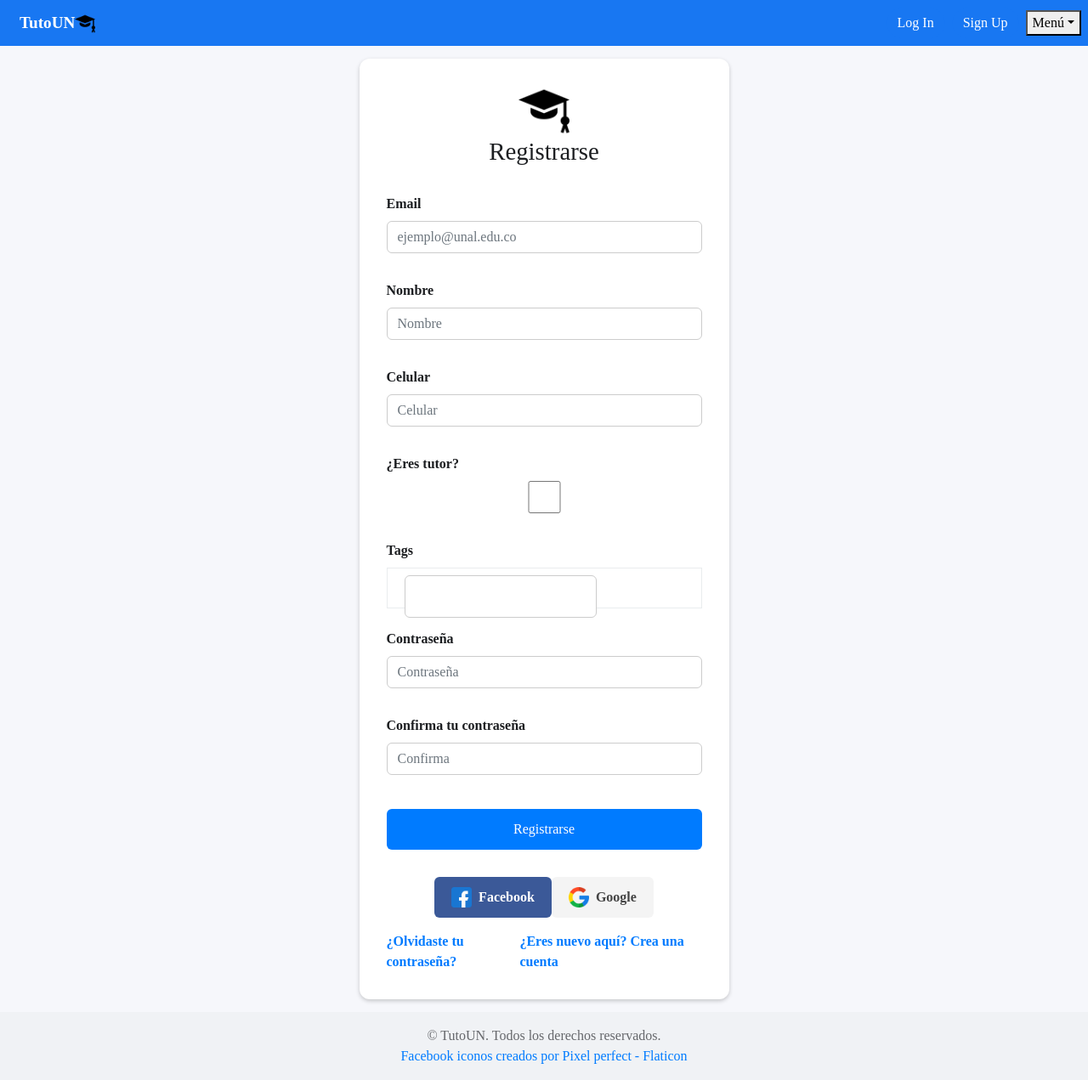
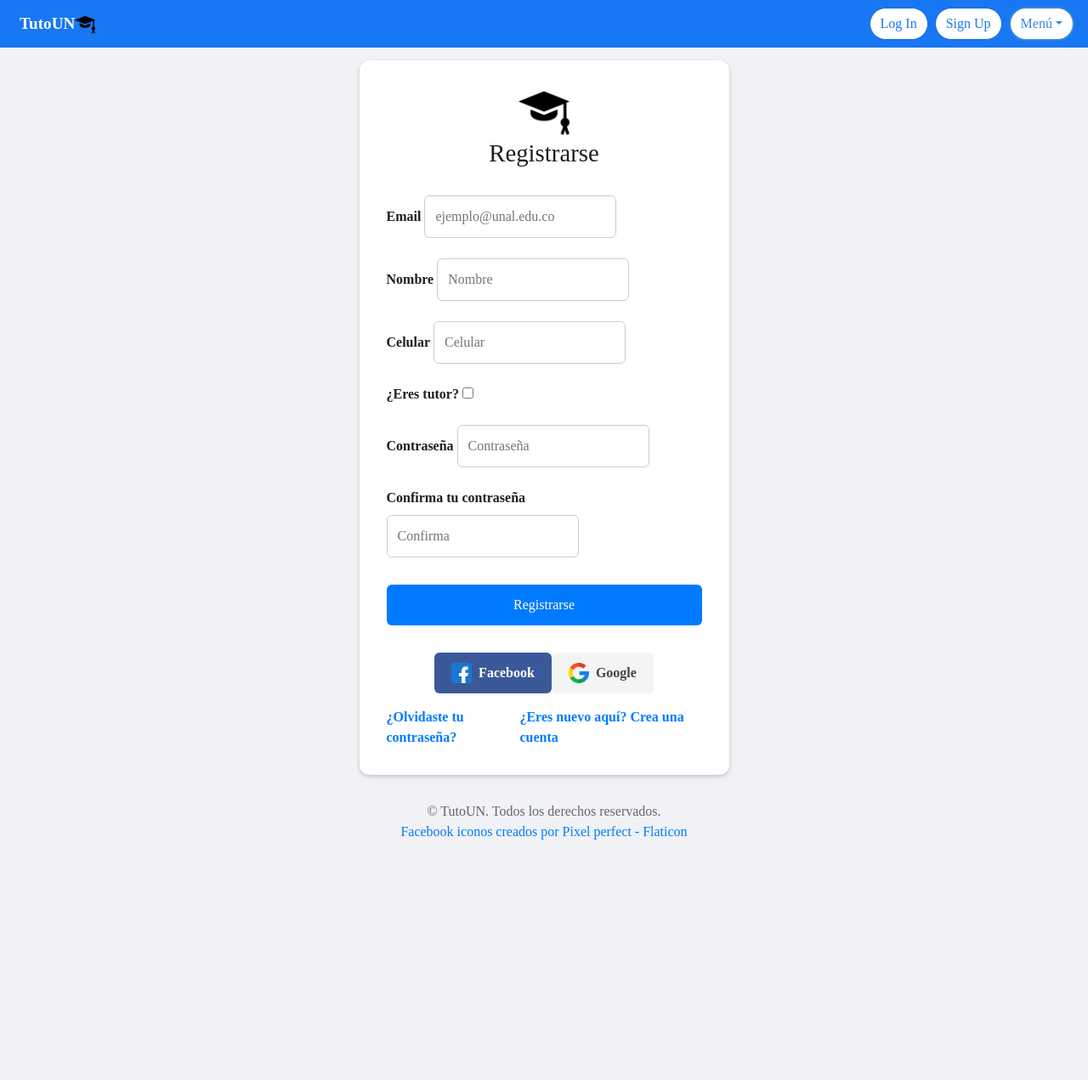
Before and after one commit to federicoGuerrerot/ppi_10, a Django app: page /users/signup/ in a window 1280 px wide. Shown: the whole page at 85% size. After the commit the page ends 988 px from the top, so only its background shows below. Run offline with Django 4.2, Linux system fonts and the light colour scheme; parts of the project's set-up code (start-up, migrations or seed data) failed here and were passed over; some libraries are stand-ins or nearby versions.

Commit message:
arreglo sign up

```diff
--- a/core/templates/core/base.html
+++ b/core/templates/core/base.html
@@ -44,9 +44,9 @@
         }
 
         .button {
-            background-color: #1877f2;
-            border: 1px solid #1877f2;
-            color: #ffffff;
+            background-color: #ffffff;
+            border: 1px solid #146cdf;
+            color: #1877f2;
             padding: 6px 12px;
             text-align: center;
             text-decoration: none;
@@ -61,7 +61,7 @@
         }
 
         .button:hover {
-            background-color: #1255d5;
+            background-color: #3762b4;
             color: white;
         }
 
@@ -70,6 +70,58 @@
             color: #65676b;
             padding: 1rem;
             text-align: center;
+        }
+
+        .dropdown {
+            position: relative;
+            display: inline-block;
+        }
+
+        .dropdown-toggle {
+            background-color: white;
+            border-radius: 20px;
+            color: #3787dd;
+            border: 2px solid #3787dd;
+            padding: 6px 12px;
+            margin-right: 0.5em;
+            font-size: 16px;
+            cursor: pointer;
+            outline: none;
+            transition: background-color 0.2s, color 0.2s, border-color 0.2s;
+        }
+
+        .dropdown-toggle:hover {
+            border-radius: 20px;
+            margin-right: 0.5em;
+            background-color: #3762b4;
+            color: white;
+            border-color: #3787dd;
+        }
+
+        .dropdown-menu {
+            display: none;
+            position: absolute;
+            right: 0;
+            background-color: #000;
+            box-shadow: 0px 8px 16px 0px rgba(0, 0, 0, 0.2);
+            min-width: 160px;
+            z-index: 1;
+        }
+
+        .dropdown-menu a {
+            color: white;
+            padding: 12px 16px;
+            text-decoration: none;
+            display: block;
+            transition: background-color 0.2s;
+        }
+
+        .dropdown-menu a:hover {
+            background-color: #3787dd;
+        }
+
+        .dropdown:hover .dropdown-menu {
+            display: block;
         }
     </style>
 
--- a/users/templates/users/signup.html
+++ b/users/templates/users/signup.html
@@ -15,46 +15,27 @@
 {% endif %}
 
     <style>
-        body {
-            background-color: #f6f7fb;
-        }
-
-        .login-icon {
+.signup-icon {
   width: 60px;
   height: auto;
   margin-bottom: 0px;
 }
-        .login-container {
-            display: flex;
-            flex-direction: column;
-            align-items: center;
-            justify-content: center;
-            margin: 15px auto;
-            min-height: 80vh;
-            background-color: white;
-            max-width: 435px;
-            border-radius: 12px;
-            box-shadow: 0 2px 5px rgba(0, 0, 0, 0.2);
-            padding: 2rem;
-        }
 
-        h1 {
-            font-size: 1.8em;
-            margin-bottom: 1.5rem;
-        }
-
-        .login-container form {
+.signup-form {
   display: flex;
   flex-direction: column;
   width: 100%;
 }
 
-        .login-container label {
+.form-group {
   margin: 0.5rem 0;
+}
+
+.form-label {
   font-weight: bold;
 }
 
-        .login-container input {
+.form-input {
   margin-bottom: 0.5rem;
   padding: 0.75rem;
   border: 1px solid #ccc;
@@ -62,7 +43,7 @@
   font-size: 16px;
 }
 
-        .login-container button {
+.signup-button {
   background-color: #007bff;
   color: white;
   border: none;
@@ -74,7 +55,7 @@
   font-size: 16px;
 }
 
-        .login-container button:hover {
+.signup-button:hover {
   background-color: #0056b3;
 }
 
@@ -141,12 +122,38 @@
   text-decoration: underline;
 }
 
+.signup-container {
+  display: flex;
+  flex-direction: column;
+  align-items: center;
+  justify-content: center;
+  margin: 15px auto;
+  min-height: 80vh;
+  background-color: white;
+  max-width: 435px;
+  border-radius: 12px;
+  box-shadow: 0 2px 5px rgba(0, 0, 0, 0.2);
+  padding: 2rem;
+}
+
+h1 {
+  font-size: 1.8em;
+  margin-bottom: 1.5rem;
+}
+
 .error-message {
   color: red;
   text-align: center;
   font-weight: bold;
   margin-bottom: 1rem;
 }
+
+@media (max-width: 500px) {
+  .signup-container {
+    max-width: 95%;
+  }
+}
+
 
     </style>
 
@@ -155,58 +162,50 @@
         <p class="error-message">{{form.errors}}</p>
     {% endif %}
 
-    <div class="login-container">
-        <img src="{% static 'grado.png' %}" alt="Icon" class="login-icon">
+    <div class="signup-container">
+        <img src="{% static 'grado.png' %}" alt="Icon" class="signup-icon">
         <h1>Registrarse</h1>
-        <form method=POST action="{% url 'users:signup' %}">
+        <form method="POST" action="{% url 'users:signup' %}" class="signup-form">
             {% csrf_token %}
-            <!--('email', 'nombre', 'celular', 'is_tutor', 'tags')-->
-            <!--no se envía el form por que los tags necesitan de css y js-->
             <div class="form-group">
-                <label>Email</label>
-                <input type="text" class="form-control" name="email" placeholder="ejemplo@unal.edu.co">
+                <label class="form-label">Email</label>
+                <input type="email" class="form-input" name="email" placeholder="ejemplo@unal.edu.co" required>
             </div>
             <div class="form-group">
-                <label>Nombre</label>
-                <input type="text" class="form-control" name="nombre" placeholder="Nombre">
+                <label class="form-label">Nombre</label>
+                <input type="text" class="form-input" name="nombre" placeholder="Nombre" required>
             </div>
             <div class="form-group">
-                <label>Celular</label>
-                <input type="text" class="form-control" name="celular" placeholder="Celular">
+                <label class="form-label">Celular</label>
+                <input type="tel" class="form-input" name="celular" placeholder="Celular" required>
             </div>
             <div class="form-group">
-                <label>¿Eres tutor?</label>
-                <input type="checkbox" class="form-control" name="is_tutor">
+                <label class="form-label">¿Eres tutor?</label>
+                <input type="checkbox" class="form-input" name="is_tutor">
             </div>
             <div class="form-group">
-                <label>Tags</label>
-                <input type="text" data-role="tagsinput" class="form-control" name="tags">
+                <label class="form-label">Contraseña</label>
+                <input type="password" class="form-input" name="password1" placeholder="Contraseña" required>
             </div>
             <div class="form-group">
-                <label>Contraseña</label>
-                <input type="password" class="form-control" name="password1" placeholder="Contraseña">
+                <label class="form-label">Confirma tu contraseña</label>
+                <input type="password" class="form-input" name="password2" placeholder="Confirma" required>
             </div>
-            <div class="form-group">
-                <label>Confirma tu contraseña</label>
-                <input type="password" class="form-control" name="password2" placeholder="Confirma">
-            </div>
-
-            <button type="submit">Registrarse</button>
+            <button type="submit" class="signup-button">Registrarse</button>
         </form>
         <div class="social-login-buttons">
-            <a href="{}" class="social-login-button facebook-button">
+            <a href="#" class="social-login-button facebook-button">
                 <img src="{% static 'facebook.png' %}" alt="Facebook icon" class="icon"> Facebook
             </a>
-            <a href="{}" class="social-login-button google-button">
+            <a href="#" class="social-login-button google-button">
                 <img src="{% static 'google.png' %}" alt="Google icon" class="icon"> Google
             </a>
         </div>
 
         <div class="extra-links">
-            <a href="{}">¿Olvidaste tu contraseña?</a>
-            <a href="{}">¿Eres nuevo aquí? Crea una cuenta</a>
+            <a href="#">¿Olvidaste tu contraseña?</a>
+            <a href="#">¿Eres nuevo aquí? Crea una cuenta</a>
         </div>
-
     </div>
 
 {% endblock %}
```
Lines whose indentation alone changed are shown as unchanged.
